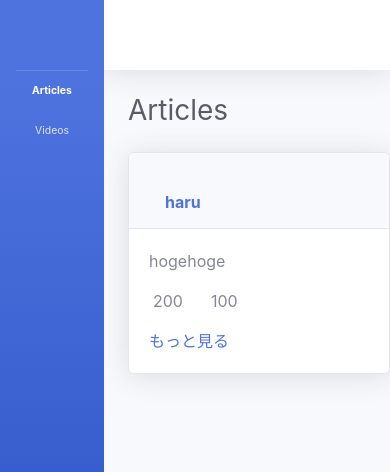
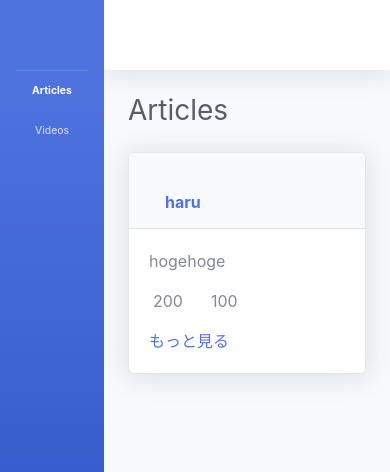
Before and after one commit to dany0502/popular-tweets, a Vue app: page /articles in a window 390 px wide. Shown: the top 472 px of the page. Built offline with nearby package versions, Linux system fonts and the light colour scheme; some icons are missing.

Commit message:
Remove responsive colomn from Articles.vue

```diff
--- a/src/App.vue
+++ b/src/App.vue
@@ -5,7 +5,7 @@
       <div id="content-wrapper" class="d-flex flex-column">
         <div id="content">
           <header-bar @click="showSideMenu = !showSideMenu" />
-          <router-view class="adjustContentRight"></router-view>
+          <router-view></router-view>
         </div>
         <footer class="sticky-footer bg-white">
           <div class="container my-auto">
--- a/src/views/Articles.vue
+++ b/src/views/Articles.vue
@@ -3,13 +3,7 @@
     <div class="d-sm-flex align-items-center justify-content-between mb-4">
       <h1 class="h3 mb-0 text-gray-800">{{ title }}</h1>
     </div>
-    <div class="row">
-      <div class="col-lg-6 mb-4">
-        <div
-          v-for="(tweet, index) in tweets"
-          :key="index"
-          class="card shadow mb-4"
-        >
+    <div v-for="(tweet, index) in tweets" :key="index" class="card shadow mb-4">
       <div class="card-header py-3">
         <img class="img img-profile rounded-circle" src="" />
         <h6 class="m-0 ml-3 font-weight-bold text-primary inline">
@@ -25,8 +19,6 @@
           ><span>{{ tweet.favorite_count }}</span>
         </p>
         <a href="#">もっと見る</a>
-          </div>
-        </div>
       </div>
     </div>
   </div>
```
Lines whose indentation alone changed are shown as unchanged.
